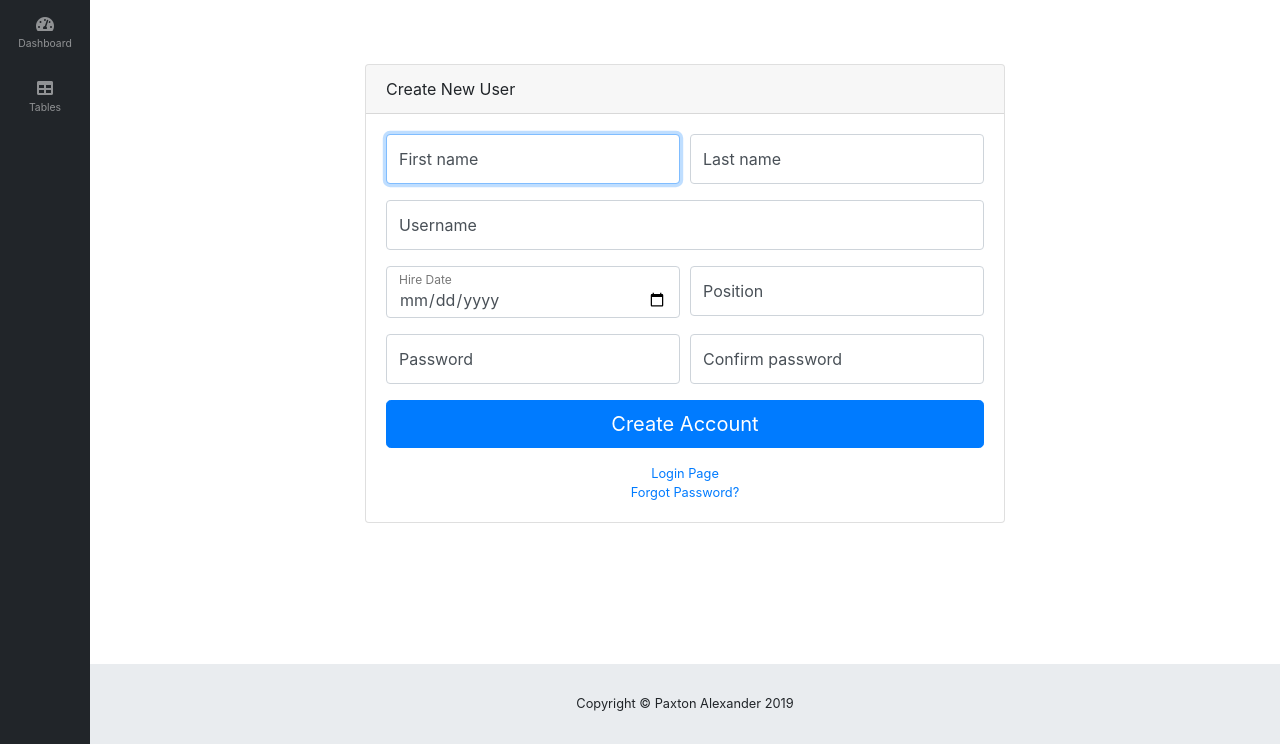
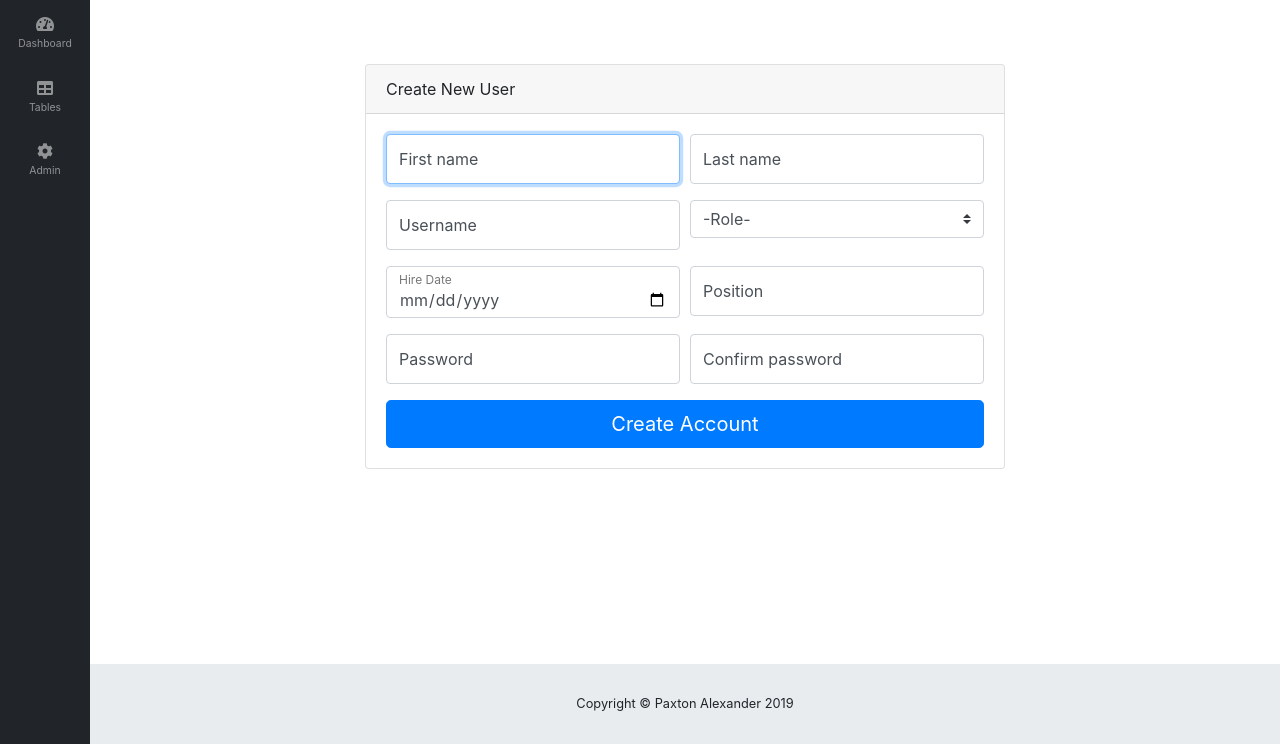
Before and after one commit to Palexander21/Pomerelle-IMS, a Node server app: template views/register.pug in a window 1280 px wide. Shown: the part 80-824 px from the top of the page. Run offline with Node 20, Linux system fonts and the light colour scheme; tables that the repository leaves empty hold one stand-in row (values such as "Sample post"); the template is opened without the code that fills it: values that come from a table or form of the project are taken from there, most other values are stand-ins (such as "Sample title", 1, 10 or a date in 2020); some libraries are stand-ins or nearby versions.

Commit message:
Add api auth with JWT, start admin page

```diff
--- a/app.js
+++ b/app.js
@@ -60,11 +60,8 @@ initApp = function() {
     require('./src/config/routes')(app);
     let auth = require('./src/middleware/auth');
 
-
-// Check a user is logged in
-    app.use(auth.storeSession);
-    app.use(auth.isLoggedIn);
     app.use(auth.isAuthorized);
+    app.use('/api/v3', auth.api_auth);
 
 // catch 404 and forward to error handler
     app.use(function(req, res, next) {
--- a/package.json
+++ b/package.json
@@ -18,6 +18,7 @@
     "express-validator": "^5.3.1",
     "http-errors": "~1.6.2",
     "inputmask": "^4.0.8",
+    "jsonwebtoken": "^8.5.1",
     "mongodb": "^3.1.13",
     "mongoose": "^5.7.5",
     "morgan": "~1.9.0",
--- a/src/api/v3/controllers/users.api.controller.js
+++ b/src/api/v3/controllers/users.api.controller.js
@@ -72,7 +72,8 @@ controller.login = async (req, res, next) => {
                     .then(function () {
                         res.status(201).send({
                             msg: user.username + ' successfully logged in.',
-                            session: req.session
+                            session: req.session,
+                            token: req.token
                      })
                 }).catch(err => {
                     console.error(err)
--- a/src/api/v3/routes/users.api.route.js
+++ b/src/api/v3/routes/users.api.route.js
@@ -6,14 +6,14 @@ const express = require('express'),
 /* GET users listing. */
 router.get('/', controller.findAll);
 
-router.post('/create', auth.isAuthorized, controller.newUser);
+router.post('/create', auth.api_auth, controller.newUser);
 
 router.post('/login', controller.login);
 
 router.get('/logout', controller.logout);
 
-router.put('/:username', auth.isAuthorized, controller.update);
+router.put('/:username', auth.api_auth, controller.update);
 
-router.delete('/:username', auth.isAuthorized, controller.delete);
+router.delete('/:username', auth.api_auth, controller.delete);
 
 module.exports = router;
--- a/src/config/routes.js
+++ b/src/config/routes.js
@@ -4,11 +4,13 @@ module.exports = (function (app) {
     let tablesRouter = require('../routes/tables.route');
     let rentalRouter = require('../routes/rentals.route');
     let usersRouter = require('../routes/users.route');
+    let adminRouter = require('../routes/admin.route');
 
     app.use('/', indexRouter);
     app.use('/users', usersRouter);
     app.use('/tables', tablesRouter);
     app.use('/rentals', rentalRouter);
+    app.use('/admin', adminRouter);
 
 // API routes
     let users_api = require('../api/v3/routes/users.api.route');
--- a/src/config/security.js
+++ b/src/config/security.js
@@ -10,7 +10,8 @@ acl.allow([{
     allows: [{
         resources: [
             '/',
-            '/users'
+            '/users',
+            '/admin'
         ],
         permissions: '*',
     }]
--- a/src/controllers/index.controller.js
+++ b/src/controllers/index.controller.js
@@ -17,7 +17,8 @@ controller.getDashboard = async (req, res, next) => {
         title: 'Home',
         user: req.session.user,
         rentals: new_count,
-        returns: return_count
+        returns: return_count,
+        admin: req.session.role === 'admin',
     })
 };
 
@@ -36,12 +37,14 @@ controller.startRental = async (req, res, next) => {
             title: 'Dashboard',
             user: req.session.user,
             rentals: count,
+            admin: req.session.role === 'admin',
         });
     } else {
         console.error('Failed to validate POST request: ' + errors.array());
         res.render('index', {
             title: 'Dashboard',
             user: req.session.user,
+            admin: req.session.role === 'admin',
         });
     }
 
--- a/src/controllers/rentals.controller.js
+++ b/src/controllers/rentals.controller.js
@@ -18,12 +18,14 @@ controller.get_rentals = async function(req, res, next) {
             user: req.session.user,
             data: open_rentals_list,
             rentals: open_rentals_list.length,
+            admin: req.session.role === 'admin',
         })
     }
     else {
         res.render('rentals', {
             title: 'Rentals',
             user: req.session.user,
+            admin: req.session.role === 'admin',
         })
     }
 };
@@ -39,6 +41,7 @@ controller.get_returns = async function(req, res, next) {
             user: req.session.user,
             data: returns,
             rentals: returns.length,
+            admin: req.session.role === 'admin',
         })
     }
 };
--- a/src/controllers/tables.controller.js
+++ b/src/controllers/tables.controller.js
@@ -22,6 +22,7 @@ controller.get_tables = async function(req, res, next) {
         user: req.session.user,
         users: users,
         equipment: equipment,
+        admin: req.session.role === 'admin',
     });
 };
 
--- a/src/controllers/users.controller.js
+++ b/src/controllers/users.controller.js
@@ -8,6 +8,7 @@ controller.create = async (req, res) => {
     return res.render('register', {
         title: 'Create User',
         user: req.session.user,
+        admin: req.session.role === 'admin',
     })
 };
 
--- a/views/layout.pug
+++ b/views/layout.pug
@@ -63,20 +63,11 @@ body(id='page-top').sidebar-toggled
                 a.nav-link(href='/tables')
                     i.fas.fa-fw.fa-table
                     span Tables
-            //li.nav-item.dropdown
-            //    a#pagesDropdown.nav-link.dropdown-toggle(href='#' role='button' data-toggle='dropdown' aria-haspopup='true' aria-expanded='false')
-            //        i.fas.fa-fw.fa-cog
-            //        span Admin
-            //    .dropdown-menu(aria-labelledby='pagesDropdown')
-            //        h6.dropdown-header Login Screens:
-            //        a.dropdown-item(href='/login') Login
-            //        a.dropdown-item(href='/register') Create User
-            //        a.dropdown-item(href='/forgot-password') Forgot Password
-            //        .dropdown-divider
-            //li.nav-item
-            //    a.nav-link(href='/charts')
-            //        i.fas.fa-fw.fa-chart-area
-            //        span Charts
+            if admin
+                li.nav-item.dropdown
+                    a.nav-link(href='/admin')
+                        i.fas.fa-fw.fa-cog
+                        span Admin
 
         #content-wrapper
             .container-fluid
--- a/views/register.pug
+++ b/views/register.pug
@@ -8,7 +8,7 @@ block content
                     p.text-center.text-danger #{error.msg}
             .card-header Create New User
             .card-body
-                form(method='POST', action='/api/users', id='registerForm').form-signin
+                form(method='POST', action='/api/v3/users/create', id='registerForm').form-signin
                     .form-group
                         .form-row
                             .col-md-6
@@ -20,9 +20,17 @@ block content
                                     input#lastName.form-control(type='text' placeholder='Last name' required='required', name='lastName')
                                     label(for='lastName') Last name
                     .form-group
-                        .form-label-group
-                            input#username.form-control(type='text' placeholder='Username' required='required', name='username')
-                            label(for='username') Username
+                        .form-row
+                            .col-md-6
+                                .form-label-group
+                                    input#username.form-control(type='text' placeholder='Username' required='required', name='username')
+                                    label(for='username') Username
+                            .col-md-6
+                                .form-label-group
+                                    select#type.custom-select(name='role' required=true)
+                                        option(selected='') -Role-
+                                        option(value='admin') Administrator
+                                        option(value='user') Employee
                     .form-group
                         .form-row
                             .col-md-6
@@ -45,5 +53,5 @@ block content
                                     label(for='confirmPassword') Confirm password
                     button.btn.btn-lg.btn-primary.btn-block(type='submit') Create Account
                 .text-center
-                    a.d-block.small.mt-3(href='login') Login Page
-                    a.d-block.small(href='forgot-password') Forgot Password?
+                    //a.d-block.small.mt-3(href='login') Login Page
+                    //a.d-block.small(href='forgot-password') Forgot Password?
```
Also changed, not shown: src/controllers/admin.controller.js (added, +16 -0 lines), src/middleware/auth.js (+30 -1 lines), src/routes/admin.route.js (added, +8 -0 lines), views/admin.pug (added, +7 -0 lines), 1 other file.
